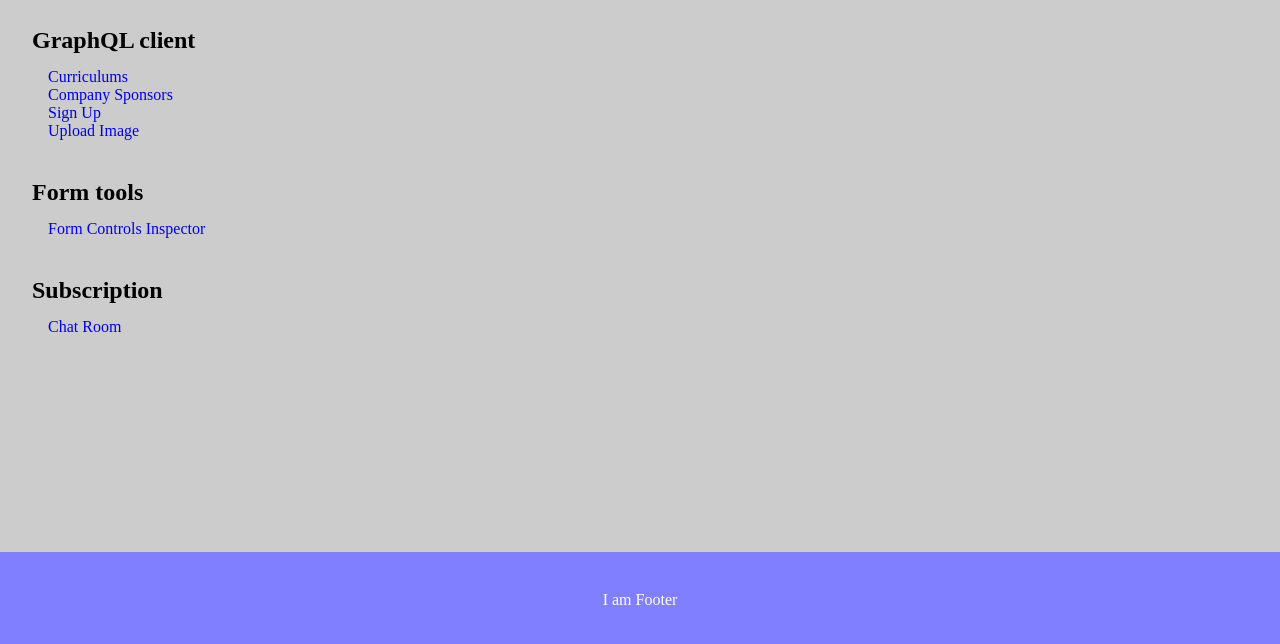
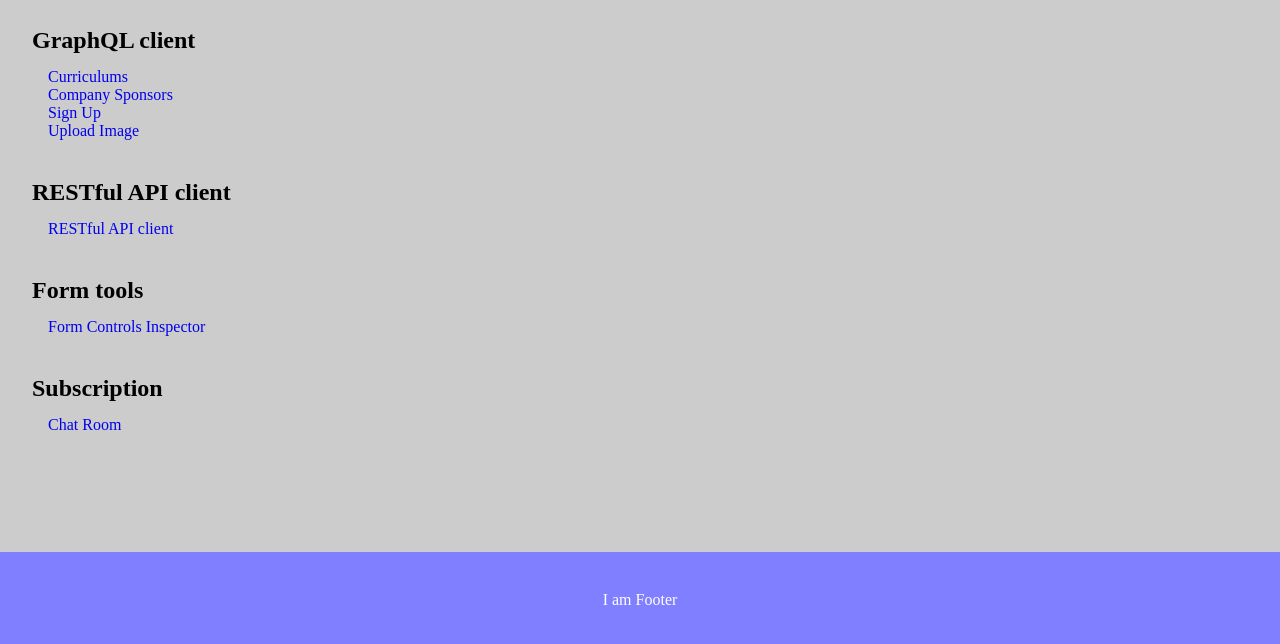
Before and after one commit to openreachtech/furo-core, a website: page index.html in a window 1280 px wide. Shown: the part 152-796 px from the top of the page. Drawn offline with Linux system fonts and the light colour scheme.

Commit message:
Add link to RESTful API demo page in index.html

```diff
--- a/index.html
+++ b/index.html
@@ -31,6 +31,12 @@
     </section>
 
     <section>
+      <h2>RESTful API client</h2>
+
+      <div><a href="pages/client/restfulapi.html">RESTful API client</a></div>
+    </section>
+
+    <section>
       <h2>Form tools</h2>
 
       <div></div><a href="pages/form-controls-inspector.html">Form Controls Inspector</a></div>
```
